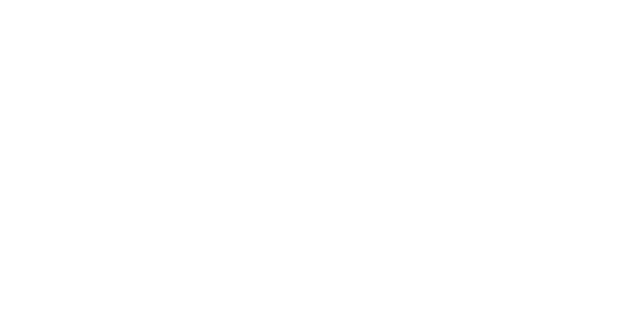
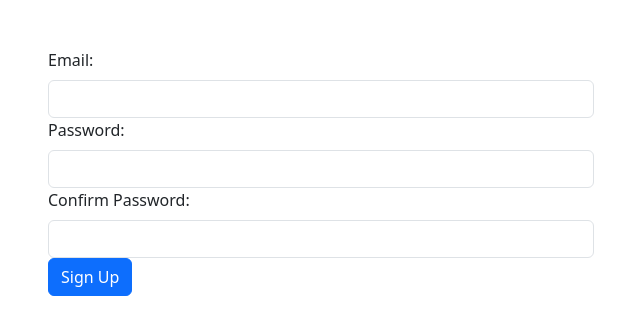
Before and after one commit to sasupa/wesplit, a React (Create React App) app: page /#/signup in a window 1280 px wide. Before the commit this address had no page. Shown: the top 334 px of the page, without its empty margins (319-959 px from the left). Built offline with nearby package versions, Linux system fonts and the light colour scheme.

Commit message:
Login SignUp
Both forms in barebone mode using Formik.

```diff
--- a/package.json
+++ b/package.json
@@ -8,12 +8,15 @@
     "@testing-library/user-event": "^13.5.0",
     "bootstrap": "^5.3.2",
     "font-awesome": "^4.7.0",
+    "formik": "^2.4.5",
     "react": "^18.2.0",
     "react-bootstrap": "^2.9.2",
     "react-dom": "^18.2.0",
     "react-router-dom": "^6.21.1",
     "react-scripts": "5.0.1",
-    "web-vitals": "^2.1.4"
+    "styled-components": "^6.1.8",
+    "web-vitals": "^2.1.4",
+    "yup": "^1.3.3"
   },
   "scripts": {
     "start": "react-scripts start",
--- a/src/App.js
+++ b/src/App.js
@@ -1,24 +1,26 @@
-import React from "react";
-import {
-  HashRouter as Router, Route, Routes
-} from "react-router-dom";
-import LandingPage from "./pages/LandingPage/LandingPage";
-import GroupPage from "./pages/GroupPage/GroupPage";
-import SettingsPage from "./pages/SettingsPage/SettingsPage";
-import GroupsPage from "./pages/GroupsPage/GroupsPage";
-import "./App.css";
+import React from 'react';
+import { HashRouter as Router, Route, Routes } from 'react-router-dom';
+import LandingPage from './pages/LandingPage/LandingPage';
+import GroupPage from './pages/GroupPage/GroupPage';
+import SettingsPage from './pages/SettingsPage/SettingsPage';
+import GroupsPage from './pages/GroupsPage/GroupsPage';
+import './App.css';
+import LoginPage from './pages/LoginPage/LoginPage.jsx';
+import SignUpPage from './pages/SignUpPage/SignUpPage.jsx';
 
-function App() {
+const App = () => {
   return (
     <Router>
       <Routes>
-        <Route exact path="/" element={<LandingPage />} />
-        <Route path="/expenses/:groupId" element={<GroupPage />} />
-        <Route path="/settings" element={<SettingsPage />} />
-        <Route path="/groups" element={<GroupsPage />} />
+        <Route path='/' element={<LandingPage />} />
+        <Route path='/expenses/:groupId' element={<GroupPage />} />
+        <Route path='/settings' element={<SettingsPage />} />
+        <Route path='/groups' element={<GroupsPage />} />
+        <Route path='/login' element={<LoginPage />} />
+        <Route path='/signup' element={<SignUpPage />} />
       </Routes>
     </Router>
   );
-}
+};
 
 export default App;
--- /dev/null
+++ b/src/components/LoginForm/LoginForm.jsx
@@ -0,0 +1,89 @@
+import React from 'react';
+import { Formik, Form, Field, ErrorMessage } from 'formik';
+import * as Yup from 'yup';
+import {
+  Container,
+  Row,
+  Col,
+  Form as BootstrapForm,
+  Button,
+} from 'react-bootstrap';
+
+import { useNavigate } from 'react-router-dom'; // Import useHistory
+
+const LoginForm = () => {
+  const navigate = useNavigate(); //ini useNavigate
+
+  const initialValues = {
+    email: '',
+    password: '',
+  };
+
+  const validationSchema = Yup.object({
+    email: Yup.string().email('Invalid email address').required('Required'),
+    password: Yup.string().required('Required'),
+  });
+
+  const onSubmit = (values, { resetForm }) => {
+    // Simulate receiving a JWT token – replace with API call
+    const fakeJwtToken = 'your_fake_jwt_token';
+
+    // Save the token to local storage or context/state for future use
+    localStorage.setItem('jwtToken', fakeJwtToken);
+
+    // Redirect to a new page after successful login
+    navigate('/groups'); // Change  to the desired route
+
+    //TEST PURPOSES
+    console.log({ fakeJwtToken, values });
+
+    // Reset the form
+    resetForm();
+  };
+
+  return (
+    <Container>
+      <Row className='justify-content-md-center mt-5'>
+        <Col xs={12} md={6}>
+          <Formik
+            initialValues={initialValues}
+            validationSchema={validationSchema}
+            onSubmit={onSubmit}
+          >
+            <Form>
+              <BootstrapForm.Group controlId='email'>
+                <BootstrapForm.Label>Email:</BootstrapForm.Label>
+                <Field type='email' as={BootstrapForm.Control} name='email' />
+                <ErrorMessage
+                  name='email'
+                  component='div'
+                  className='text-danger'
+                />
+              </BootstrapForm.Group>
+
+              <BootstrapForm.Group controlId='password'>
+                <BootstrapForm.Label>Password:</BootstrapForm.Label>
+                <Field
+                  type='password'
+                  as={BootstrapForm.Control}
+                  name='password'
+                />
+                <ErrorMessage
+                  name='password'
+                  component='div'
+                  className='text-danger'
+                />
+              </BootstrapForm.Group>
+
+              <Button variant='primary' type='submit'>
+                Login
+              </Button>
+            </Form>
+          </Formik>
+        </Col>
+      </Row>
+    </Container>
+  );
+};
+
+export default LoginForm;
--- /dev/null
+++ b/src/components/SignUpForm/SignUpForm.jsx
@@ -0,0 +1,92 @@
+import React from 'react';
+import { Formik, Form, Field, ErrorMessage } from 'formik';
+import * as Yup from 'yup';
+import {
+  Container,
+  Row,
+  Col,
+  Form as BootstrapForm,
+  Button,
+} from 'react-bootstrap';
+
+const SignUpForm = () => {
+  const initialValues = {
+    email: '',
+    password: '',
+    confirmPassword: '',
+  };
+
+  const validationSchema = Yup.object({
+    email: Yup.string().email('Invalid email address').required('Required'),
+    password: Yup.string().required('Required'),
+    confirmPassword: Yup.string()
+      .oneOf([Yup.ref('password'), null], 'Passwords must match')
+      .required('Required'),
+  });
+
+  const onSubmit = (values, { resetForm }) => {
+    // Handle your sign-up logic here
+    console.log('Form values submitted:', values);
+    resetForm();
+  };
+
+  return (
+    <Container>
+      <Row className='justify-content-md-center mt-5'>
+        <Col xs={12} md={6}>
+          <Formik
+            initialValues={initialValues}
+            validationSchema={validationSchema}
+            onSubmit={onSubmit}
+          >
+            <Form>
+              <BootstrapForm.Group controlId='email'>
+                <BootstrapForm.Label>Email:</BootstrapForm.Label>
+                <Field type='email' as={BootstrapForm.Control} name='email' />
+                <ErrorMessage
+                  name='email'
+                  component='div'
+                  className='text-danger'
+                />
+              </BootstrapForm.Group>
+
+              <BootstrapForm.Group controlId='password'>
+                <BootstrapForm.Label>Password:</BootstrapForm.Label>
+                <Field
+                  type='password'
+                  as={BootstrapForm.Control}
+                  name='password'
+                />
+                <ErrorMessage
+                  name='password'
+                  component='div'
+                  className='text-danger'
+                />
+              </BootstrapForm.Group>
+
+              <BootstrapForm.Group controlId='confirmPassword'>
+                <BootstrapForm.Label>Confirm Password:</BootstrapForm.Label>
+                <Field
+                  type='password'
+                  as={BootstrapForm.Control}
+                  name='confirmPassword'
+                />
+                <ErrorMessage
+                  name='confirmPassword'
+                  component='div'
+                  className='text-danger'
+                />
+              </BootstrapForm.Group>
+
+              <Button variant='primary' type='submit'>
+                Sign Up
+              </Button>
+            </Form>
+          </Formik>
+        </Col>
+      </Row>
+    </Container>
+  );
+};
+
+export default SignUpForm;
--- /dev/null
+++ b/src/pages/LoginPage/LoginPage.jsx
@@ -0,0 +1,8 @@
+import React from 'react';
+import LoginForm from '../../components/LoginForm/LoginForm';
+
+const LoginPage = () => {
+  return <LoginForm />;
+};
+
+export default LoginPage;
--- /dev/null
+++ b/src/pages/SignUpPage/SignUpPage.jsx
@@ -0,0 +1,8 @@
+import React from 'react';
+import SignUpForm from '../../components/SignUpForm/SignUpForm';
+
+const SignUpPage = () => {
+  return <SignUpForm />;
+};
+
+export default SignUpPage;
```
Also changed, not shown: src/pages/LandingPage/LandingPage.js (+14 -14 lines), 1 other file (tests, documents, lock files or other folders).
